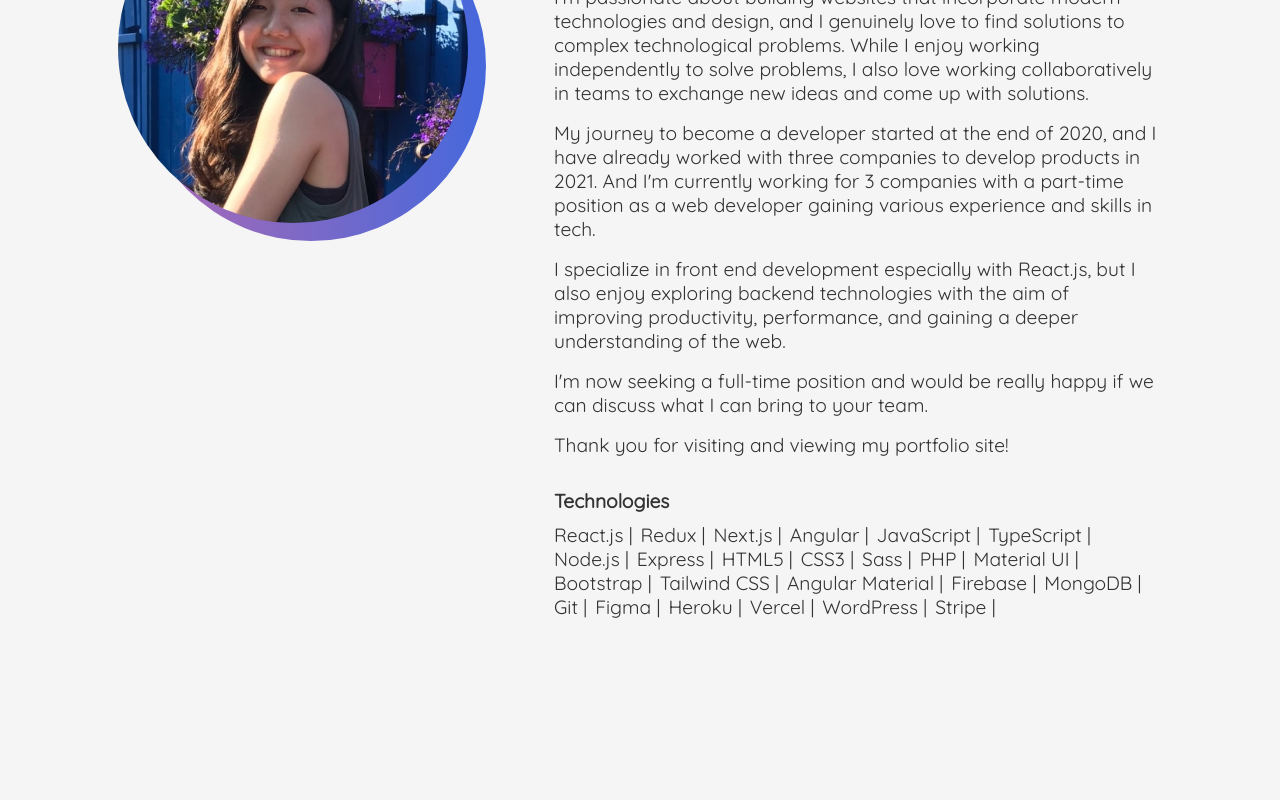
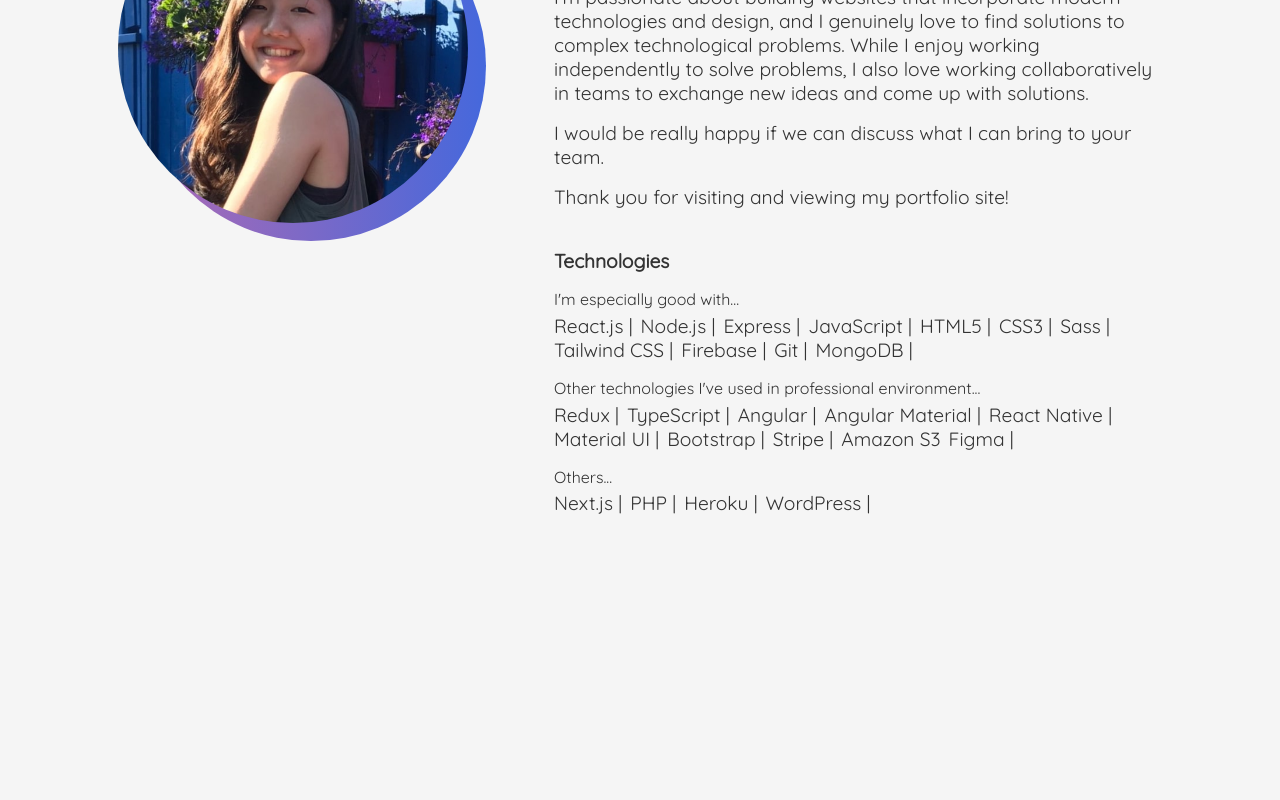
Before and after one commit to miyabitanimchi/my-portfolio-ver2, a Next.js app: page / in a window 1280 px wide. Shown: the part 1460-2260 px from the top of the page. Built offline with nearby package versions, Linux system fonts and the light colour scheme; a web font is replaced by a local one.

Commit message:
modify about section

```diff
--- a/components/layouts/aboutSection/About.module.scss
+++ b/components/layouts/aboutSection/About.module.scss
@@ -80,20 +80,24 @@
           }
         }
         .description {
-          // width: 50vw;
-          // @include tablet {
-          //   text-align: center;
-          // }
           margin-bottom: 1rem;
         }
         .techTitle {
-          margin-top: 2rem;
-          margin-bottom: 0.6rem;
+          margin-top: 2.5rem;
+          margin-bottom: 1rem;
           font-weight: bold;
+        }
+        .techSubTitle {
+          margin-bottom: 0.3rem;
+          font-size: 1rem;
+          @include mobile {
+            font-size: 0.8rem;
+          }
         }
         .techStackWrap {
           display: flex;
           flex-wrap: wrap;
+          margin-bottom: 1rem;
           .techStack {
             margin-right: 0.5rem;
           }
--- a/components/layouts/aboutSection/AboutSection.tsx
+++ b/components/layouts/aboutSection/AboutSection.tsx
@@ -47,20 +47,7 @@ const AboutSection = () => (
             exchange new ideas and come up with solutions.
           </p>
           <p className={`${styles.description} `}>
-            My journey to become a developer started at the end of 2020, and I
-            have already worked with three companies to develop products in
-            2021. And I&apos;m currently working for 3 companies with a
-            part-time position as a web developer gaining various experience and
-            skills in tech.
-          </p>
-          <p className={`${styles.description} `}>
-            I specialize in front end development especially with React.js, but
-            I also enjoy exploring backend technologies with the aim of
-            improving productivity, performance, and gaining a deeper
-            understanding of the web.
-          </p>
-          <p className={`${styles.description} `}>
-            I&apos;m now seeking a full-time position and would be really happy
+            I would be really happy
             if we can discuss what I can bring to your team.
           </p>
           <p className={`${styles.description} `}>
@@ -68,31 +55,39 @@ const AboutSection = () => (
           </p>
           <div className={styles.techWrap}>
             <p className={styles.techTitle}>Technologies</p>
+            <p className={styles.techSubTitle}>I&apos;m especially good with...</p>
             <div className={styles.techStackWrap}>
               <div className={styles.techStack}>React.js |</div>
-              <div className={styles.techStack}>Redux |</div>
-              <div className={styles.techStack}>Next.js |</div>
-              <div className={styles.techStack}>Angular |</div>
-              <div className={styles.techStack}>JavaScript |</div>
-              <div className={styles.techStack}>TypeScript |</div>
               <div className={styles.techStack}>Node.js |</div>
               <div className={styles.techStack}>Express |</div>
+              <div className={styles.techStack}>JavaScript |</div>
               <div className={styles.techStack}>HTML5 |</div>
               <div className={styles.techStack}>CSS3 |</div>
               <div className={styles.techStack}>Sass |</div>
-              <div className={styles.techStack}>PHP |</div>
+              <div className={styles.techStack}>Tailwind CSS |</div>
+              <div className={styles.techStack}>Firebase |</div>
+              <div className={styles.techStack}>Git |</div>
+              <div className={styles.techStack}>MongoDB |</div>
+            </div>
+            <p className={styles.techSubTitle}>Other technologies I&apos;ve used in professional environment...</p>
+            <div className={styles.techStackWrap}>
+              <div className={styles.techStack}>Redux |</div>
+              <div className={styles.techStack}>TypeScript |</div>
+              <div className={styles.techStack}>Angular |</div>
+              <div className={styles.techStack}>Angular Material |</div>
+              <div className={styles.techStack}>React Native |</div>
               <div className={styles.techStack}>Material UI |</div>
               <div className={styles.techStack}>Bootstrap |</div>
-              <div className={styles.techStack}>Tailwind CSS |</div>
-              <div className={styles.techStack}>Angular Material |</div>
-              <div className={styles.techStack}>Firebase |</div>
-              <div className={styles.techStack}>MongoDB |</div>
-              <div className={styles.techStack}>Git |</div>
+              <div className={styles.techStack}>Stripe |</div>
+              <div className={styles.techStack}>Amazon S3</div>
               <div className={styles.techStack}>Figma |</div>
+            </div>
+            <p className={styles.techSubTitle}>Others...</p>
+            <div className={styles.techStackWrap}>
+              <div className={styles.techStack}>Next.js |</div>
+              <div className={styles.techStack}>PHP |</div>
               <div className={styles.techStack}>Heroku |</div>
-              <div className={styles.techStack}>Vercel | </div>
               <div className={styles.techStack}>WordPress |</div>
-              <div className={styles.techStack}>Stripe |</div>
             </div>
           </div>
         </div>
```
